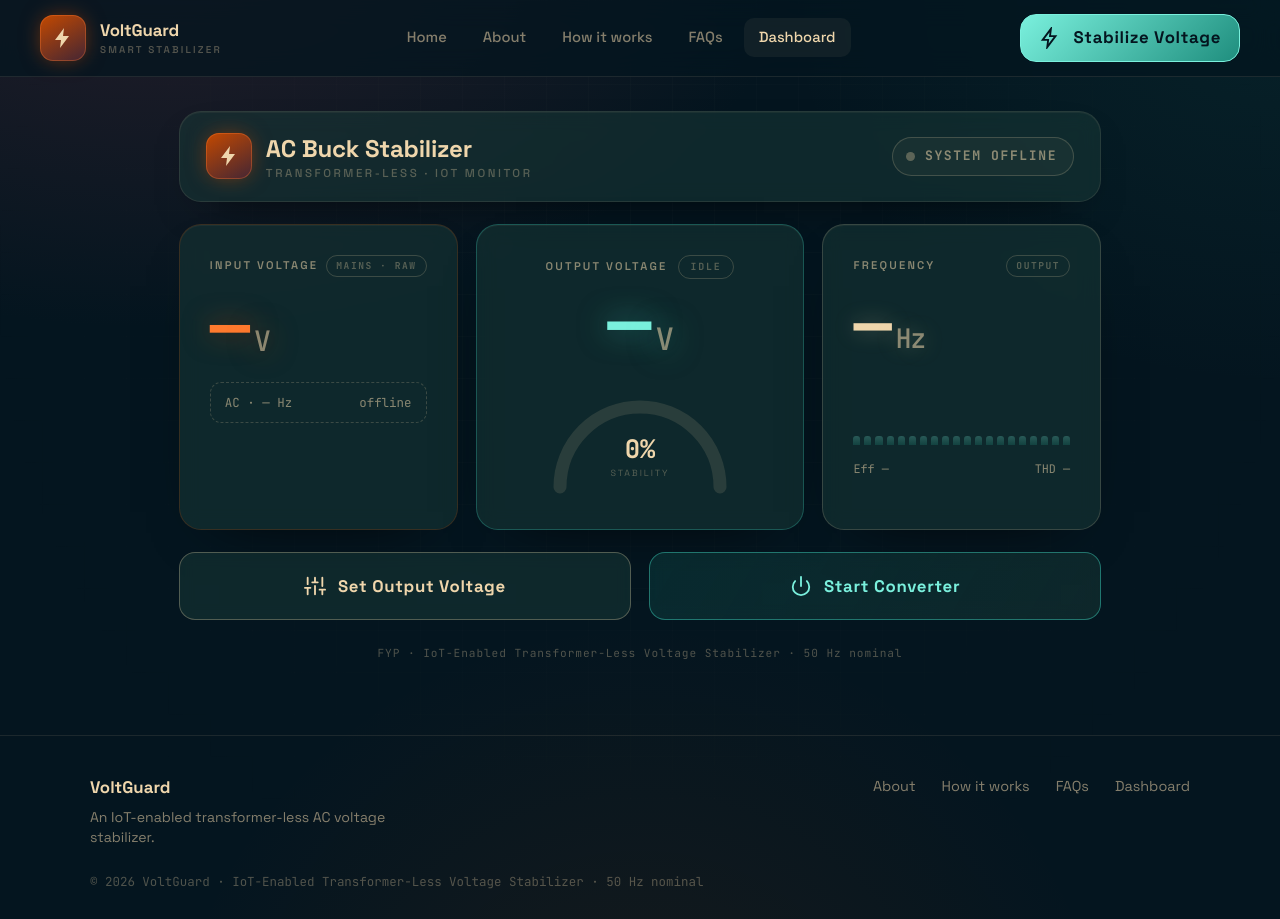
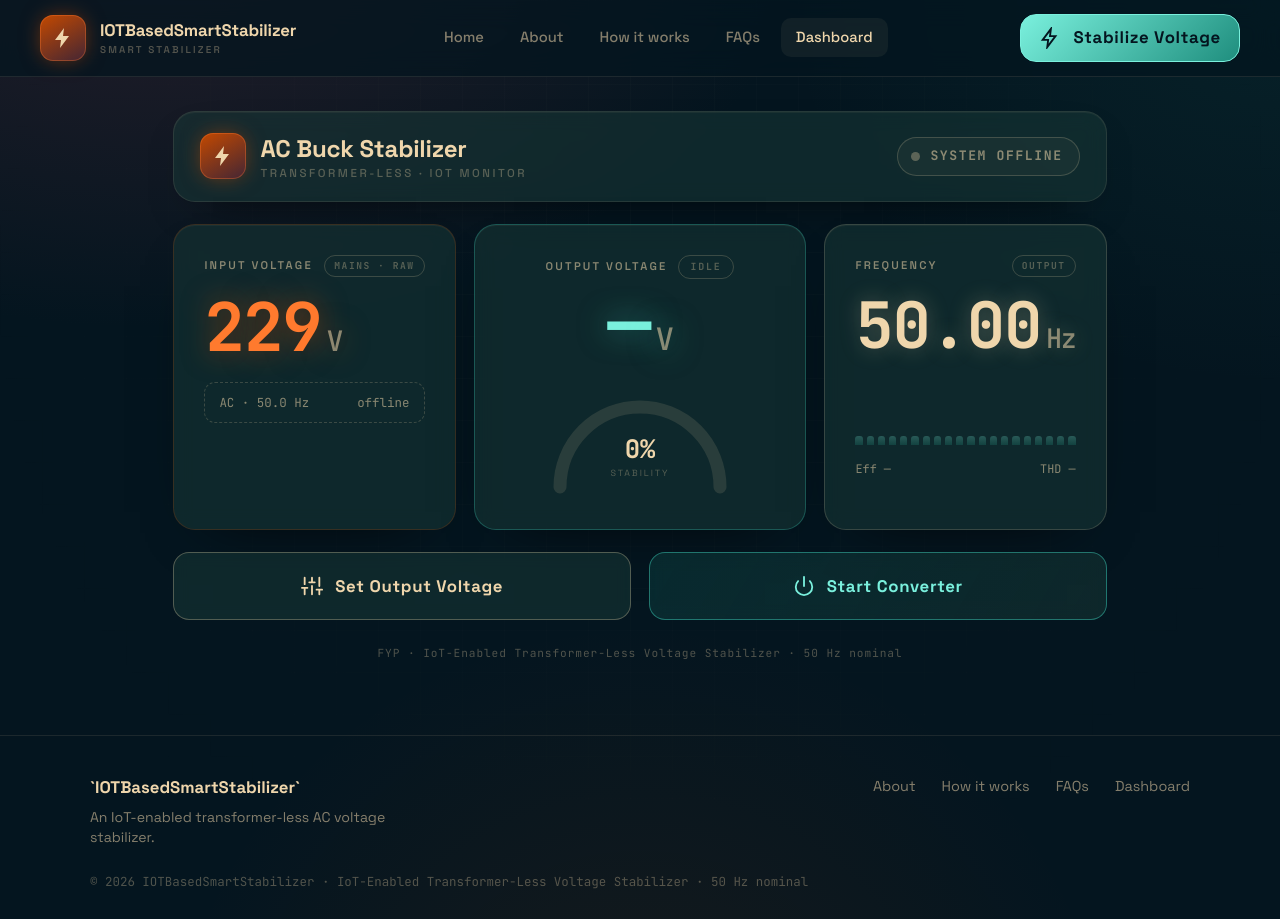
Before and after one commit to nabighaafzal20/stablizer-v2, a plain HTML site: page stabilizer-dashboard.html in a window 1280 px wide. Drawn offline with Linux system fonts and the light colour scheme.

Commit message:
Changes for site name and figures

```diff
--- a/stabilizer-dashboard.html
+++ b/stabilizer-dashboard.html
@@ -232,7 +232,7 @@
         <svg viewBox="0 0 24 24" fill="currentColor"><path d="M13 2 4 14h6l-1 8 9-12h-6l1-8z"/></svg>
       </span>
       <span>
-        <div class="name">VoltGuard</div>
+        <div class="name">IOTBasedSmartStabilizer</div>
         <div class="tag">Smart Stabilizer</div>
       </span>
     </a>
@@ -335,7 +335,7 @@
     <div class="wrap">
       <div class="cols">
         <div>
-          <div class="name">VoltGuard</div>
+          <div class="name">`IOTBasedSmartStabilizer`</div>
           <p>An IoT-enabled transformer-less AC voltage stabilizer.</p>
         </div>
         <div class="links">
@@ -345,7 +345,7 @@
           <a href="stabilizer-dashboard.html">Dashboard</a>
         </div>
       </div>
-      <div class="copy">© 2026 VoltGuard · IoT-Enabled Transformer-Less Voltage Stabilizer · 50 Hz nominal</div>
+      <div class="copy">© 2026 IOTBasedSmartStabilizer · IoT-Enabled Transformer-Less Voltage Stabilizer · 50 Hz nominal</div>
     </div>
   </footer>
 
@@ -450,8 +450,8 @@
       els.inputCard.classList.toggle('alert', S.overVolt);
       els.inWarn.innerHTML = S.overVolt ? '<span class="ovwarn">⚠ OVER-VOLTAGE</span>' : 'within range';
     } else {
-      els.inV.textContent='—'; els.inHz.textContent='— Hz';
-      els.outV.textContent='—'; els.freqV.textContent='—';
+      els.inV.textContent='229'; els.inHz.textContent='50.0 Hz';
+      els.outV.textContent='—'; els.freqV.textContent='50.00';
       els.effV.textContent='—'; els.thdV.textContent='—';
       els.stabPct.textContent='0';
       els.gaugeArc.style.strokeDashoffset=251.3;
--- a/stabilizer.js
+++ b/stabilizer.js
@@ -75,8 +75,8 @@
       els.inputCard.classList.toggle('alert', S.overVolt);
       els.inWarn.innerHTML = S.overVolt ? '<span class="ovwarn">⚠ OVER-VOLTAGE</span>' : 'within range';
     } else {
-      els.inV.textContent = '—'; els.inHz.textContent = '— Hz';
-      els.outV.textContent = '—'; els.freqV.textContent = '—';
+      els.inV.textContent = '229'; els.inHz.textContent = '50.0 Hz';
+      els.outV.textContent = '—'; els.freqV.textContent = '50.00';
       els.stabPct.textContent = '0';
       els.effV.textContent = '—'; els.thdV.textContent = '—'; els.loadV.textContent = '—';
       els.effBar.style.width = '0'; els.thdBar.style.width = '0'; els.loadBar.style.width = '0';
```
Also changed, not shown: index.html (+3 -3 lines).
